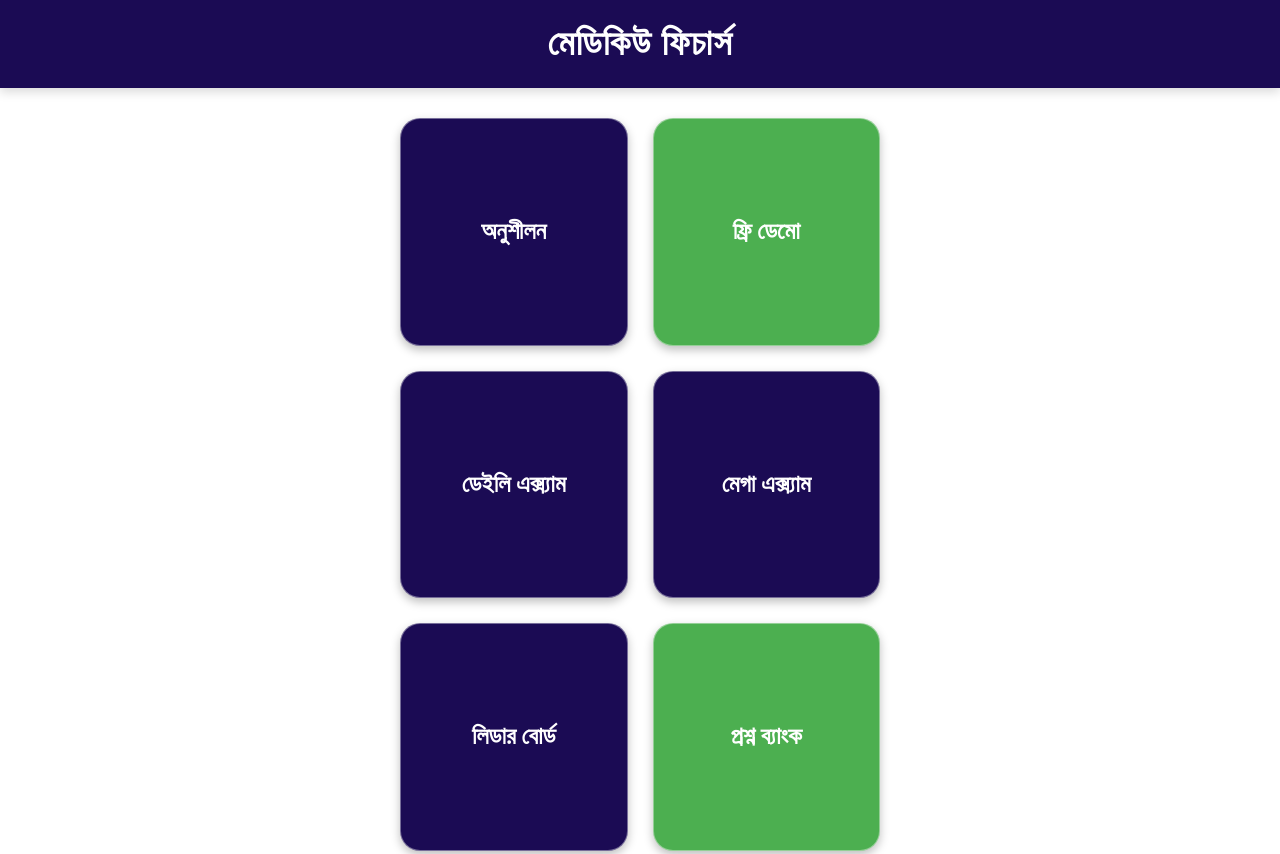
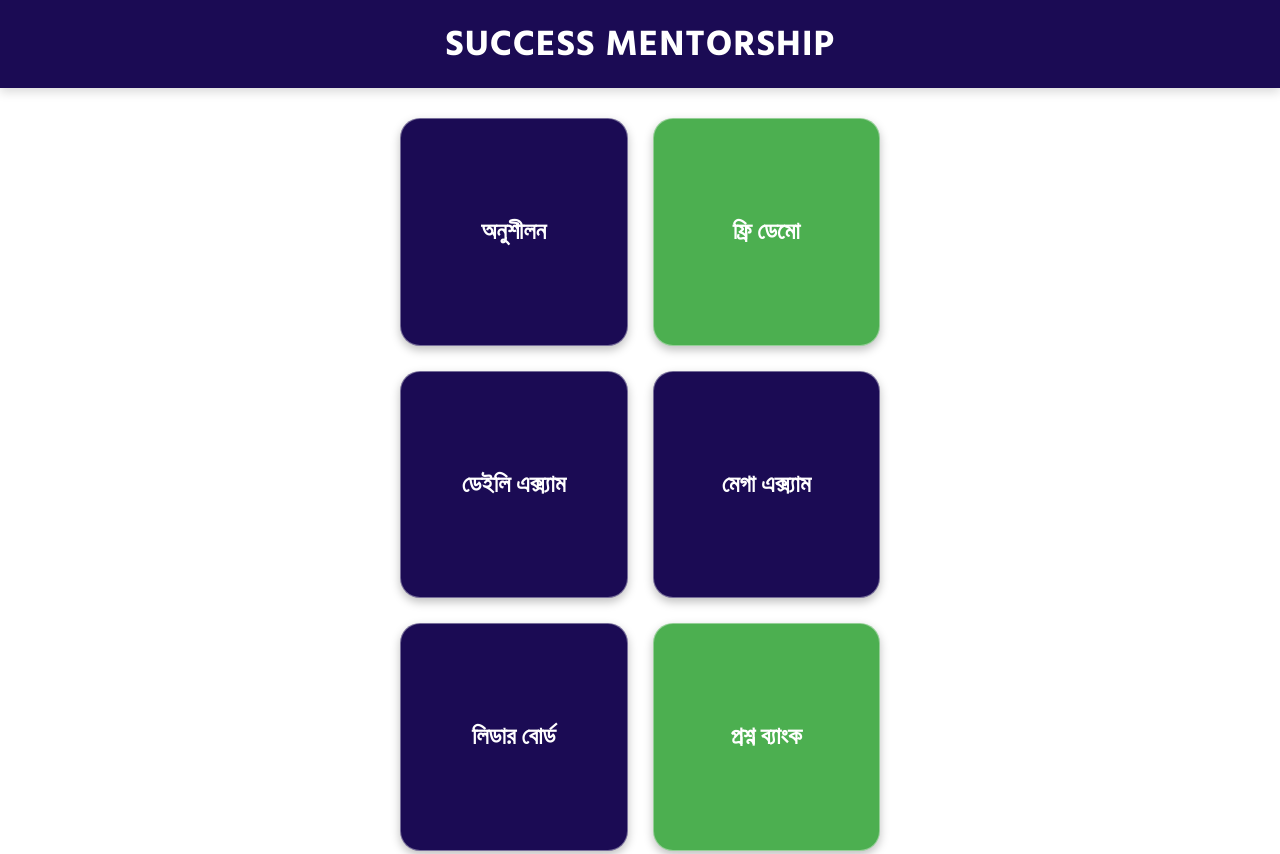
Before and after one commit to medicalprostuti/Success-Mentorship, a plain HTML site: page features.html in a window 1280 px wide. Shown: the top 854 px of the page. Drawn offline with Linux system fonts and the light colour scheme.

Commit message:
Update features.html

```diff
--- a/features.html
+++ b/features.html
@@ -276,7 +276,7 @@
   </head>
   <body>
     <div class="heading">
-      <h1>মেডিকিউ ফিচার্স</h1>
+      <h1>SUCCESS MENTORSHIP </h1>
     </div>
     <div class="button-grid" id="buttonGrid">
       <a
```
